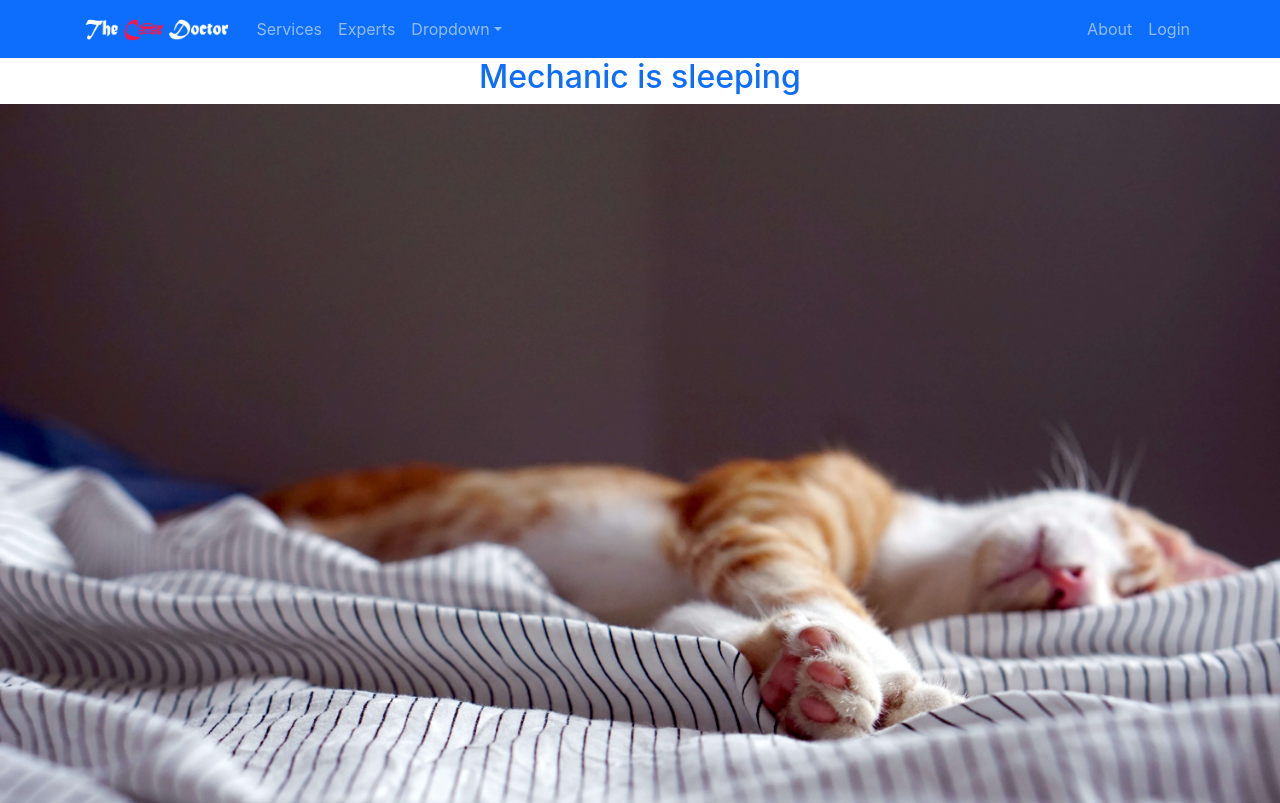
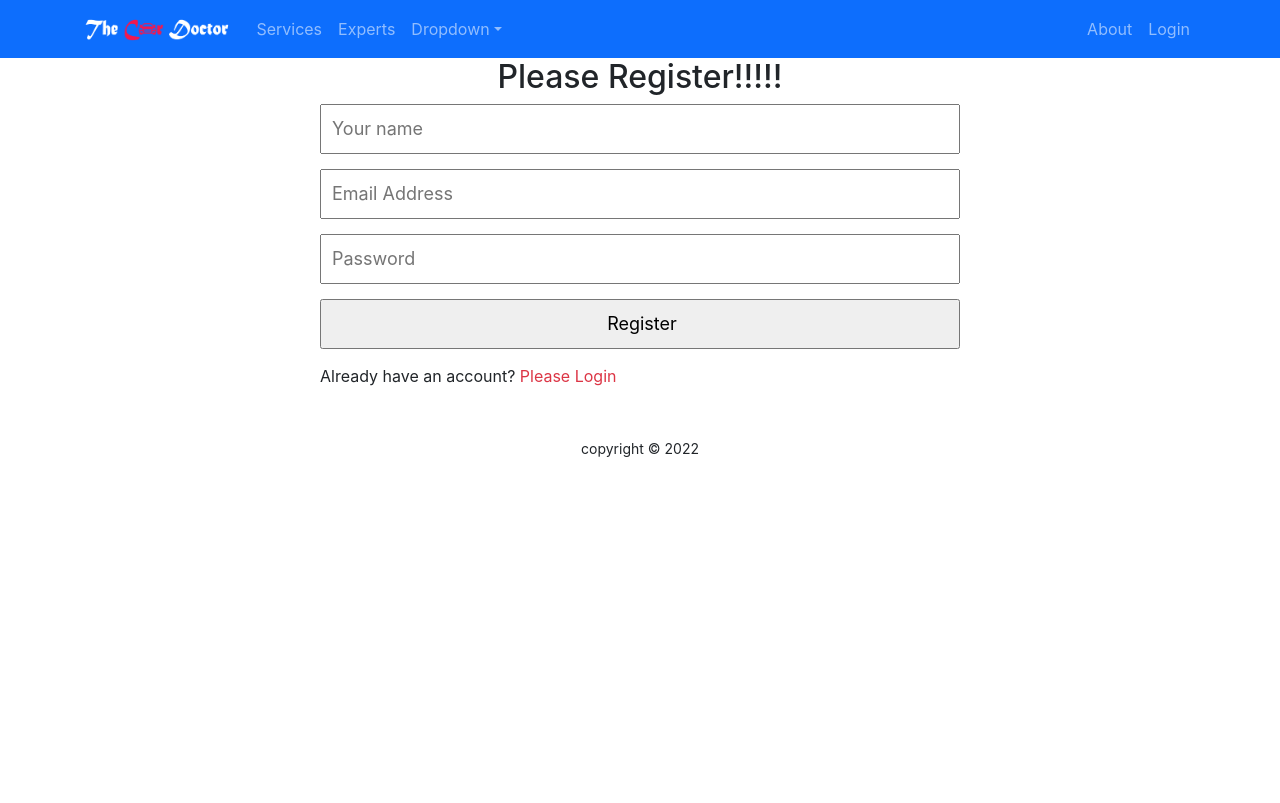
Before and after one commit to Mofazzal-145/genius-car-services, a React (Create React App) app: page /register in a window 1280 px wide. Shown: the top 803 px of the page. Built offline with nearby package versions, Linux system fonts and the light colour scheme.

Commit message:
add register form

```diff
--- a/src/App.js
+++ b/src/App.js
@@ -3,6 +3,7 @@ import './App.css';
 import About from './Pages/About/About';
 import Home from './Pages/Home/Home/Home';
 import Login from './Pages/Login/Login/Login';
+import Register from './Pages/Login/Register/Register';
 import ServiceDetail from './Pages/ServiceDetail/ServiceDetail';
 import Footer from './Pages/Shared/Footer/Footer';
 import Header from './Pages/Shared/Header/Header';
@@ -17,7 +18,8 @@ function App() {
         <Route path='/home' element={<Home></Home>} ></Route>
         <Route path='/service/:serviceId' element={<ServiceDetail></ServiceDetail>}></Route>
         <Route path='/about' element={<About></About>} ></Route>
-        <Route path='login' element={<Login></Login>}></Route>
+        <Route path='/login' element={<Login></Login>}></Route>
+        <Route path='/register' element={<Register></Register>}></Route>
         <Route path='*' element={<NotFound></NotFound>}></Route>
       </Routes>
       <Footer></Footer>
--- a/src/Pages/Login/Login/Login.js
+++ b/src/Pages/Login/Login/Login.js
@@ -1,9 +1,48 @@
-import React from 'react';
+import React, { useRef } from 'react';
+import { Button, Form } from 'react-bootstrap';
+import { Link, useNavigate } from 'react-router-dom';
 
 const Login = () => {
+    const emailRef = useRef('');
+    const passwordRef = useRef('');
+    const navigate = useNavigate();
+
+    const handleSubmit = event => {
+        event.preventDefault();
+        const email = emailRef.current.value;
+        const password = passwordRef.current.value;
+
+        console.log(email, password);
+    }
+
+    const navigateRegister = event => {
+        navigate('/register');
+    }
+
     return (
-        <div>
-            <h2>Please Login</h2>
+        <div className='container w-50 mx-auto'>
+            <h2 className='text-primary text-center mt-5'>Please Login</h2>
+            <Form onSubmit={handleSubmit}>
+                    <Form.Group className="mb-3" controlId="formBasicEmail">
+                        <Form.Label>Email address</Form.Label>
+                        <Form.Control ref={emailRef} type="email" placeholder="Enter email" required/>
+                        <Form.Text className="text-muted">
+                        We'll never share your email with anyone else.
+                        </Form.Text>
+                    </Form.Group>
+
+                    <Form.Group className="mb-3" controlId="formBasicPassword">
+                        <Form.Label>Password</Form.Label>
+                        <Form.Control ref={passwordRef} type="password" placeholder="Password" required />
+                    </Form.Group>
+                    <Form.Group className="mb-3" controlId="formBasicCheckbox">
+                        <Form.Check type="checkbox" label="Check me out" />
+                    </Form.Group>
+                    <Button variant="primary" type="submit">
+                        Submit
+                    </Button>
+          </Form>
+          <p>New to Genius Car? <Link to ='/register' className='text-danger pe-auto text-decoration-none' onClick={navigateRegister}>Please Register</Link></p>
         </div>
     );
 };
--- /dev/null
+++ b/src/Pages/Login/Register/Register.css
@@ -0,0 +1,12 @@
+.register-form{
+    margin: 0 auto;
+    width: 50%;
+}
+.register-form input{
+    display: block;
+    width: 100%;
+    height: 50px;
+    padding-left: 10px;
+    font-size: 18px;
+    margin-bottom: 15px;
+}
--- a/src/Pages/Login/Register/Register.js
+++ b/src/Pages/Login/Register/Register.js
@@ -1,9 +1,28 @@
 import React from 'react';
+import { Link, useNavigate } from 'react-router-dom';
+import './Register.css';
 
 const Register = () => {
+    const navigate = useNavigate();
+
+    const navigateLogin = () => {
+        navigate('/login');
+    }
+
+    const handleRegister = event => {
+        event.preventDefault();
+    }
+
     return (
-        <div>
-            <h2>Please Register!!!!!</h2>
+        <div className='register-form'>
+            <h2 style={{textAlign: 'center'}}>Please Register!!!!!</h2>
+            <form onSubmit={handleRegister}>
+                <input type="text" name="name" id="" placeholder='Your name'/>
+                <input type="email" name="email" id="" placeholder='Email Address' required/>
+                <input type="password" name="password" id="" placeholder='Password' required/>
+                <input type="submit" value="Register" />
+            </form>
+            <p>Already have an account? <Link to ='/login' className='text-danger pe-auto text-decoration-none' onClick={navigateLogin}>Please Login</Link></p>
         </div>
     );
 };
```
